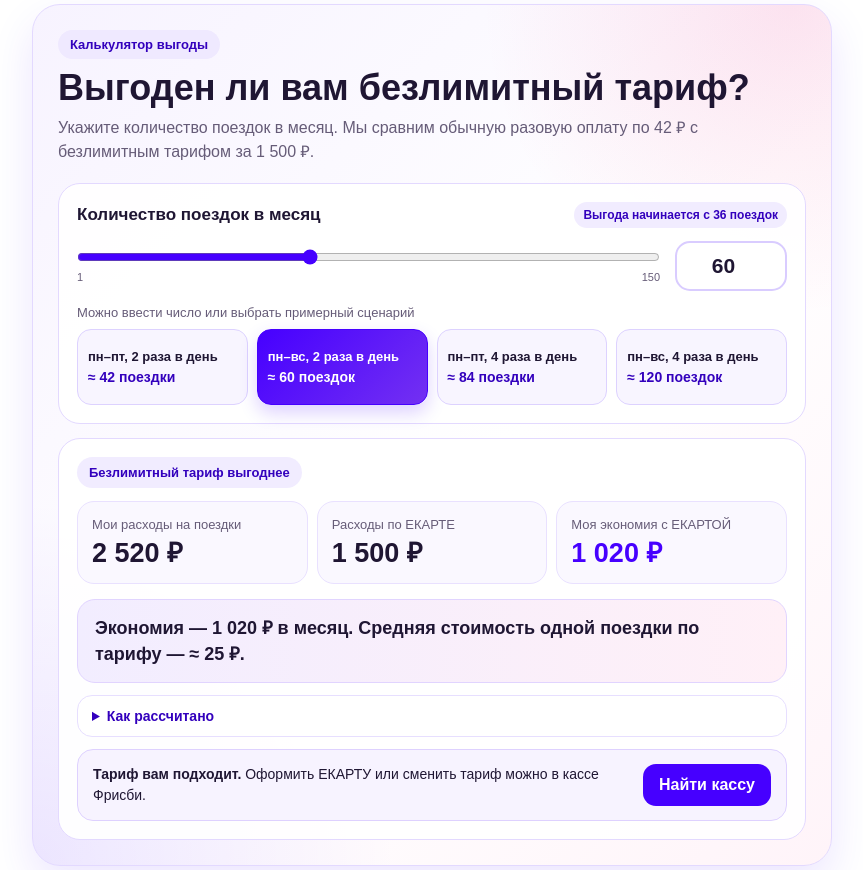
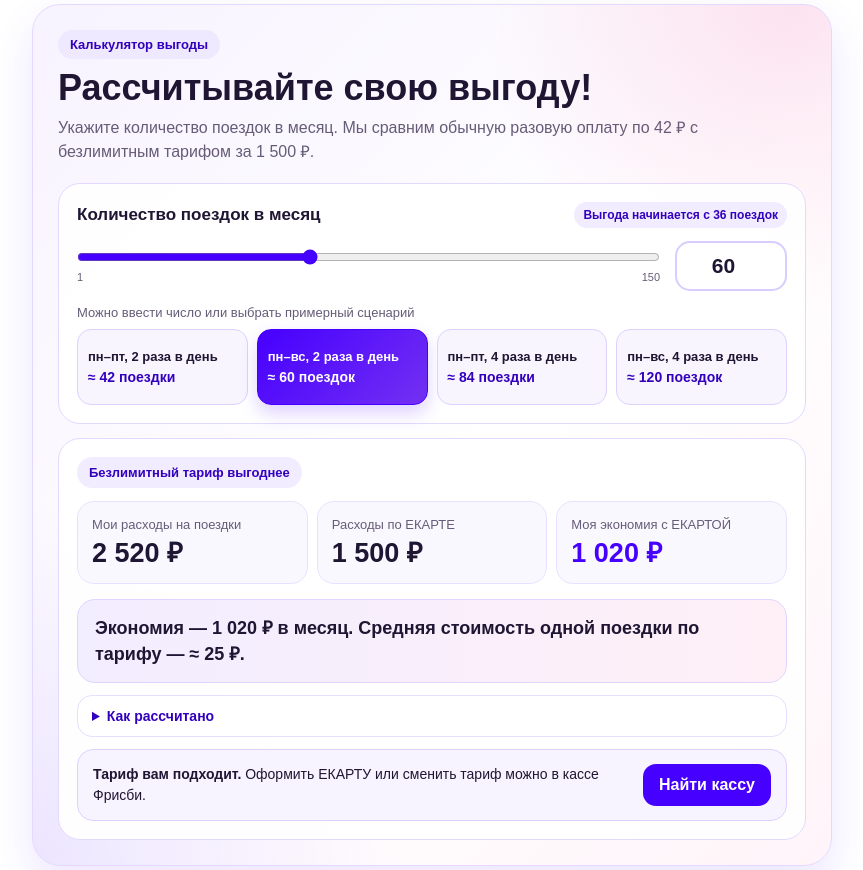
Before and after one commit to Miller8pg/frisbi24-ekarta-calculator, a plain HTML site: page index.html in a window 1280 px wide. Shown: the whole page, without its empty margins (208-1071 px from the left). Drawn offline with Linux system fonts and the light colour scheme.

Commit message:
Update calculator heading to «Рассчитывайте свою выгоду!»

```diff
--- a/index.html
+++ b/index.html
@@ -281,7 +281,7 @@ input[type=range]:focus-visible{
 <body>
 <main class="calculator">
   <div class="eyebrow">Калькулятор выгоды</div>
-  <h1>Выгоден ли вам безлимитный тариф?</h1>
+  <h1>Рассчитывайте свою выгоду!</h1>
   <p class="lead">Укажите количество поездок в месяц. Мы сравним обычную разовую оплату по 42 ₽ с безлимитным тарифом за 1 500 ₽.</p>
 
   <section class="input-panel" aria-labelledby="trip-heading">
```
